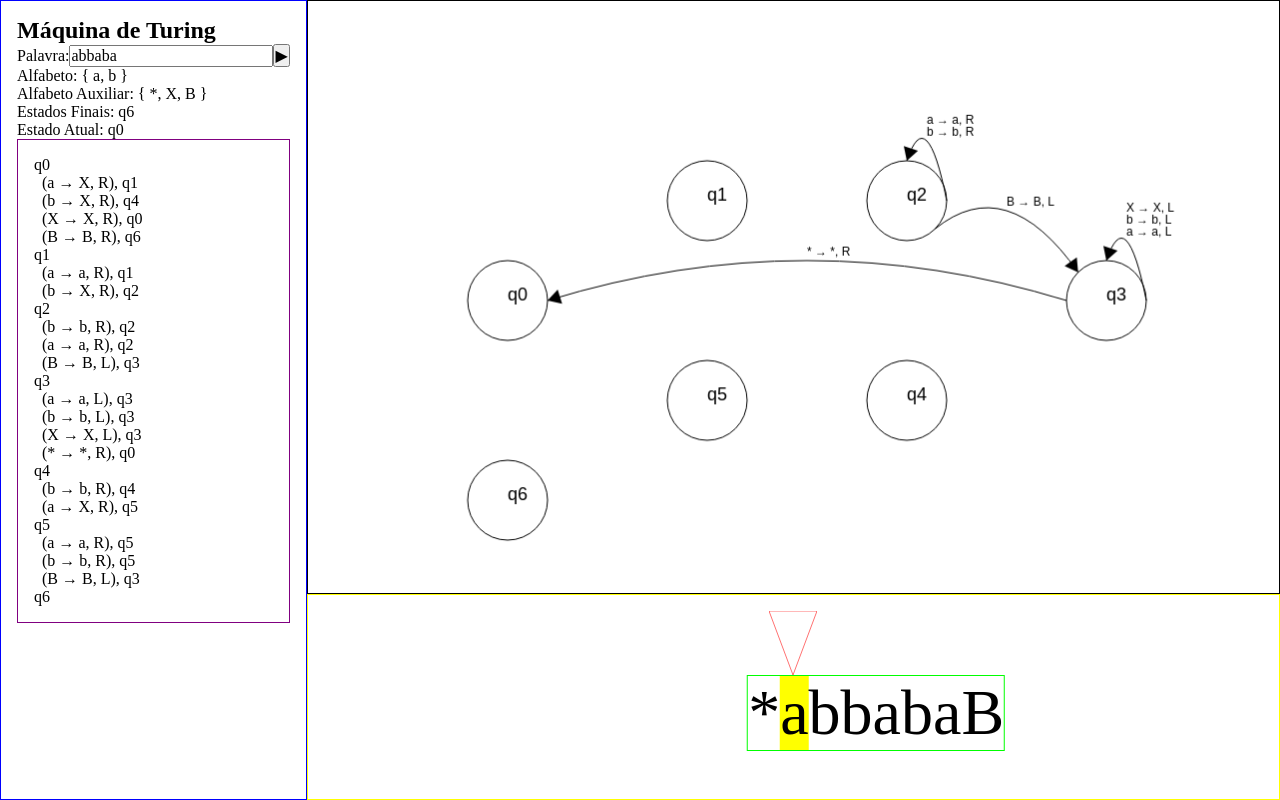
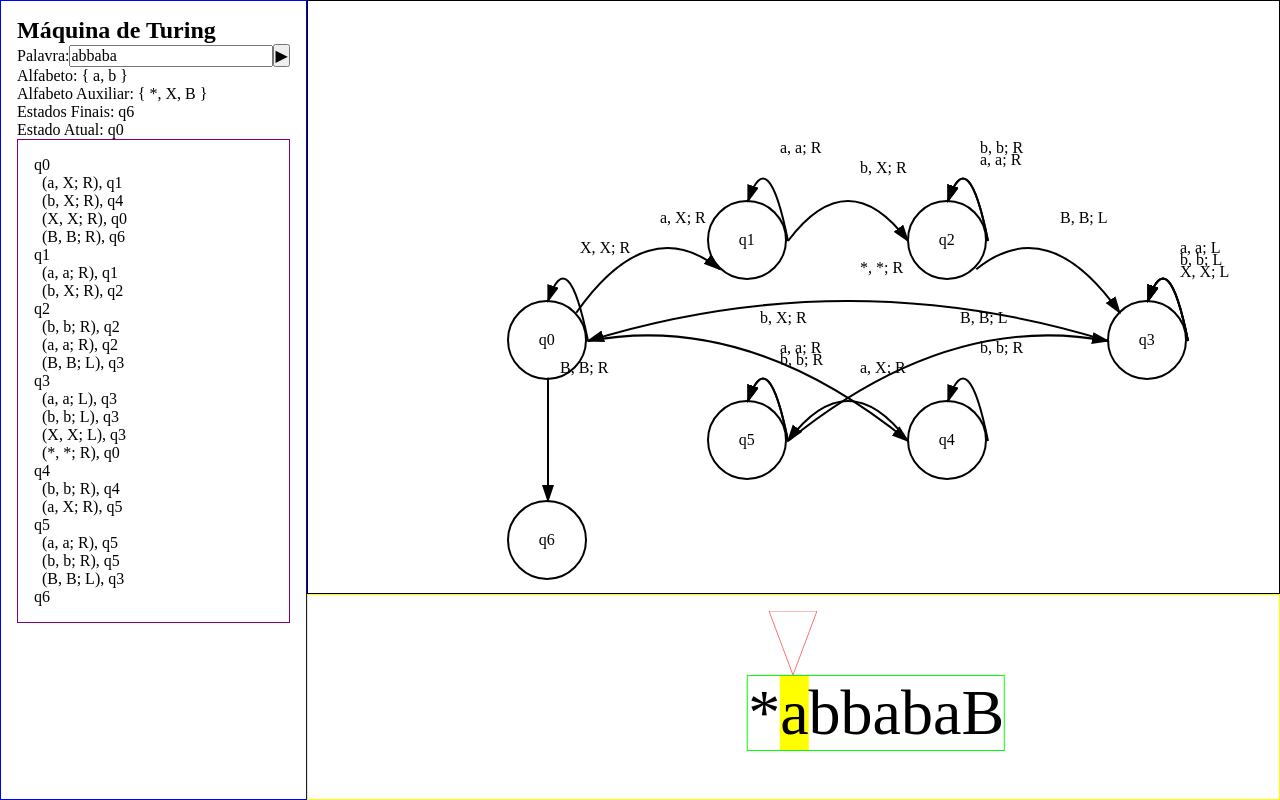
Before and after one commit to Zzrispu/Maquina-de-Turing, a Vue app: page / in a window 1280 px wide. Built offline with nearby package versions, Linux system fonts and the light colour scheme; the HTML template or start-up script is replaced by a standard one.

Commit message:
Canva parcialmente feito

```diff
--- a/src/App.vue
+++ b/src/App.vue
@@ -1,47 +1,195 @@
 <script setup lang="ts">
-import { ref, onMounted, watch, computed } from "vue";
+import { ref, onMounted, watch, computed, reactive } from "vue";
 
-type Transition = [read: string, write: string, direction: "L" | "R", nextStage: State];
 type AuxiliaryAlphabet = [startSymbol: string, markSymbol: string, blankSymbol: string];
 type Coord = [X: number, Y: number];
+type TransitionGeometry = {
+  startJoint: Coord;
+  endJoint: Coord;
+  controlPoint: Coord;
+  labelPos: Coord;
+}
 
 const word = ref<string>("abbaba");
 const head = ref<number>(1);
 
 const states = ref<State[]>([]);
+const stateByElement = new Map<HTMLDivElement, State>();
+const transitions = ref<Transition[]>([]);
+
 const currentState = ref<State>();
+const focusedState = ref<State>();
 const finalStates = ref<State[]>([]);
 const auxiliaryAlphabet = ref<AuxiliaryAlphabet>(["*", "X", "B"]);
 
+const canvaAreaRef = ref<HTMLElement | null>(null);
 const contextMenuRef = ref<HTMLUListElement | null>(null);
-const canvasRef = ref<HTMLCanvasElement | null>(null);
-const ctx = computed(() => canvasRef.value?.getContext("2d") as CanvasRenderingContext2D);
+
 const tapeRef = ref<HTMLDivElement | null>(null);
 
 const tape = ref<string>(auxiliaryAlphabet.value[0] + word.value + auxiliaryAlphabet.value[2]);
 
+class Transition {
+  public read: string;
+  public write: string;
+  public direction: "L" | "R";
+  public toState: State;
+  public stackCount: number = 0;
+
+  private _fromState: State;
+
+  constructor(read: string, write: string, direction: "L" | "R", fromState: State, toState: State) {
+    this.read = read;
+    this.write = write;
+    this.direction = direction;
+    this.toState = toState;
+    this._fromState = fromState;
+
+    this.updateGeometry();
+    transitions.value.push(this);
+  }
+
+  private findClosestJoints(): [Coord, Coord] {
+    const [x, y] = this._fromState.pos;
+    const [nextX, nextY] = this.toState.pos;
+
+    let closestJoints: [Coord, Coord] = [[x, y], [nextX, nextY]];
+    let closestDistance: number = Number.POSITIVE_INFINITY;
+
+    let startI: number, endI: number, startJ: number, endJ: number;
+
+    // Proximo estado está no primeiro quadrante em relação ao estado atual como origem
+    if ((x < nextX) && (y >= nextY)) {startI = 6; endI = 9; startJ = 2; endJ = 5;    }
+    // Segundo quadrante
+    else if ((x > nextX) && (y >= nextY)) {startI = 4; endI = 7; startJ = 0; endJ = 3;}
+    // Terceiro quadrante
+    else if ((x > nextX) && (y < nextY)) {startI = 2; endI = 5; startJ = 6;endJ = 9;}
+    // Quarto quadrante
+    else {startI = 0; endI = 3; startJ = 4; endJ = 7;}
+
+    for (let i = startI; i < endI; i++) {
+      const joint = i < this._fromState.joints.length
+        ? this._fromState.joints[i] as Coord
+        : this._fromState.joints[i - this._fromState.joints.length] as Coord;
+
+      for (let j = startJ; j < endJ; j++) {
+        const nextJoint = j < this.toState.joints.length
+          ? this.toState.joints[j] as Coord
+          : this.toState.joints[j - this.toState.joints.length] as Coord;
+
+        const distance = Math.hypot(joint[0] - nextJoint[0], joint[1] - nextJoint[1]);
+        if (distance < closestDistance) {
+          closestDistance = distance;
+          closestJoints = [joint, nextJoint];
+        }
+      }
+    }
+
+    return closestJoints;
+  }
+
+  public geometry = reactive<TransitionGeometry>({
+    startJoint: [0, 0],
+    endJoint: [0, 0],
+    controlPoint: [0, 0],
+    labelPos: [0, 0],
+  });
+
+  updateGeometry(): void {
+    if (!canvaAreaRef.value) return;
+
+    const [[startX, startY], [endX, endY]] = this.findClosestJoints();
+
+    const cpX = (startX + endX) / 2;
+    const cpY = (startY + endY) / 2 - 80;
+
+    this.geometry.startJoint = [startX, startY];
+    this.geometry.endJoint = [endX, endY];
+    this.geometry.controlPoint = [cpX, cpY];
+    this.geometry.labelPos = [cpX + 12, cpY + 12];
+  }
+
+  retarget(newToState: State): void {
+    this.toState._removeInTransition(this);
+    this.toState = newToState;
+    newToState._inTransitions.push(this);
+    this.updateGeometry();
+  }
+
+  destroy(): void {
+    this._fromState._removeOutTransition(this);
+    this.toState._removeInTransition(this);
+
+    const globalIndex = transitions.value.indexOf(this);
+    if (globalIndex > -1) transitions.value.splice(globalIndex, 1);
+  }
+
+  get fromState(): State {
+    return this._fromState
+  }
+
+  get labelOffSet(): Coord {
+    return [this.geometry.labelPos[0], this.geometry.labelPos[1] + this.stackCount * 12];
+  }
+
+  get label(): string {
+    return `${this.read}, ${this.write}; ${this.direction}`;
+  }
+
+  get pathD(): string {
+    const { startJoint, controlPoint, endJoint } = this.geometry;
+    return `M ${startJoint[0]} ${startJoint[1]} Q ${controlPoint[0]} ${controlPoint[1]} ${endJoint[0]} ${endJoint[1]}`;
+  }
+}
+
 class State {
   private _label: string;
-  private _transitions: Transition[];
+  public _inTransitions: Transition[];
+  private _outTransitions: Transition[];
+  public _element: HTMLDivElement | null = null;
 
-  private _pos: Coord;
+  private _pos: Coord =  [0, 0];
+  private _dragOffSet: Coord = [0, 0];
   private _joints: Coord[] = [];
+  public _radius: number = 40;
 
-  private _radius: number = 40;
+  private updateJoints = (): void => {
+    this._joints = [];
+    for (let angle = 0; angle < 360; angle += 45) {
+      const rad = angle * (Math.PI / 180);
+      const x = (this.pos[0] + this._radius) + this._radius * Math.cos(rad);
+      const y = (this.pos[1] + this._radius) + this._radius * Math.sin(rad);
+      this._joints.push([x, y]);
+    }
+  }
+
+  private applyElementPosition(): void {
+    if (!canvaAreaRef.value) return;
+
+    const {x: canvaX, y: canvaY} = canvaAreaRef.value.getBoundingClientRect();
+    if (this._element) {
+      this._element.style.left = `${this._pos[0] + canvaX}px`;
+      this._element.style.top = `${this._pos[1] + canvaY}px`;
+    }
+  }
+
+  public _removeInTransition(transition: Transition): void {
+    const index = this._inTransitions.indexOf(transition);
+    if (index > -1) this._inTransitions.splice(index, 1);
+  }
+
+  public _removeOutTransition(transition: Transition): void {
+    const index = this._outTransitions.indexOf(transition);
+    if (index > -1) this._outTransitions.splice(index, 1);
+  }
 
   constructor(label?: string, pos?: Coord) {
     if (label) this._label = label;
     else this._label = `q${states.value.length}`;
 
-    this._transitions = [];
-    this._pos = pos ?? [0, 0];
-
-    for (let angle = 0; angle < 360; angle += 45) {
-      const rad = angle * (Math.PI / 180);
-      const x = this._pos[0] + this._radius * Math.cos(rad);
-      const y = this._pos[1] + this._radius * Math.sin(rad);
-      this._joints.push([x, y]);
-    }
+    this._inTransitions = [];
+    this._outTransitions = [];
+    this.pos = pos ?? [0, 0];
 
     states.value.push(this);
   }
@@ -55,153 +203,149 @@ class State {
   }
 
   get transitions(): Transition[] {
-    return this._transitions;
+    return this._outTransitions;
   }
 
-  addTransition(transition: Transition) {
-    this._transitions.push(transition);
+  get pos(): Coord {
+    return this._pos;
+  }
+
+  set pos(pos: Coord) {
+    this._pos = pos;
+    this.updateJoints();
+    this._outTransitions.forEach(t => t.updateGeometry());
+    this._inTransitions.forEach(t => t.updateGeometry());
+
+    this.applyElementPosition();
+  }
+
+  get joints(): Coord[] {
+    return this._joints;
+  }
+
+  addTransition(read: string, write: string, direction: "L" | "R", toState: State): Transition {
+    const transition = new Transition(read, write, direction, this, toState);
+    transition.stackCount = this._outTransitions.filter(ot => ot.toState === toState).length;
+    toState._inTransitions.push(transition);
+    this._outTransitions.push(transition);
+
+    return transition;
   }
 
   removeTransition(transition: Transition | number) {
     if (typeof transition === "number") this.transitions.splice(transition, 1);
     else {
-      const index = this._transitions.indexOf(transition);
-      if (index > -1) this._transitions.splice(index, 1);
+      const index = this._outTransitions.indexOf(transition);
+      if (index > -1) this._outTransitions.splice(index, 1);
       else throw new Error("Transition not found");
     };
   }
 
   executeTransition(): State {
-    for (const transition of this._transitions) {
-      const [read, write, direction, nextState] = transition;
+    for (const transition of this._outTransitions) {
+      const {read, write, direction, toState} = transition;
       if (tape.value[head.value] === read) {
         tape.value = tape.value.substring(0, head.value) + write + tape.value.substring(head.value + 1);
         head.value += direction === "L" ? -1: 1;
         if (head.value < 0) head.value = 0;
         if (head.value >= tape.value.length) head.value = tape.value.length - 1;
-        return nextState;
+        return toState;
       }
     }
     throw new Error("No applicable transition found");
   }
 
-  drawState(): void {
-    const [x, y] = this._pos;
+  private mouseMove = (e: MouseEvent): void => {
+    if (canvaAreaRef.value === null) return;
 
-    ctx.value.beginPath();
-    ctx.value.arc(x, y, this._radius, 0, 2 * Math.PI);
-    ctx.value.stroke();
-    ctx.value.font = "18px Arial";
-    ctx.value.fillText(this._label, x, y);
+    const {x: canvaX, y: canvaY} = canvaAreaRef.value.getBoundingClientRect();
+
+    this.pos = [e.clientX - canvaX - this._dragOffSet[0], e.clientY - canvaY - this._dragOffSet[1]];
   }
 
-  drawTransitions(): void {
-    const [x, y] = this._pos;
-    const transitionCounts = new Map<State, [number, Coord]>();
+  private mouseUp = (e: MouseEvent): void => {
+    if (canvaAreaRef.value === null) return;
 
-    for (const transition of this._transitions) {
-      const [read, write, direction, nextState] = transition;
-      const [nextX, nextY] = nextState._pos;
+    canvaAreaRef.value.removeEventListener('mousemove', this.mouseMove);
+    canvaAreaRef.value.removeEventListener('mouseup', this.mouseUp);
+  }
 
-      if (transitionCounts.has(nextState)) {
-        const coord = transitionCounts.get(nextState)?.[1] as Coord;
-        const count = transitionCounts.get(nextState)?.[0] as number;
-        ctx.value.font = "12px Arial";
-        ctx.value.fillText(`${read} → ${write}, ${direction}`, coord[0], coord[1] - (12 * count));
-        transitionCounts.set(nextState, [count + 1, coord]);
-        continue;
-      }
+  private mouseDown = (e: MouseEvent): void => {
+    if (this._element === null || canvaAreaRef.value === null) return;
 
-      let closestJoints: [Coord, Coord] = [this._pos, nextState._pos];
-      let closestDistance: number = Number.POSITIVE_INFINITY;
+    switch (e.button) {
+      case 0:
+        const rect = this._element.getBoundingClientRect();
+        this._dragOffSet = [e.clientX - rect.left, e.clientY - rect.top];
 
-      let startI: number;
-      let endI: number;
-      let startJ: number;
-      let endJ: number;
+        canvaAreaRef.value.addEventListener('mousemove', this.mouseMove);
+        canvaAreaRef.value.addEventListener('mouseup', this.mouseUp);
+        break;
 
-      // Proximo estado está no primeiro quadrante em relação ao estado atual como origem
-      if ((x < nextX) && (y >= nextY)) {
-        startI = 6;
-        endI = 9;
-        startJ = 2;
-        endJ = 5;
-      }
-      // Segundo quadrante
-      else if ((x > nextX) && (y >= nextY)) {
-        startI = 4;
-        endI = 7;
-        startJ = 0;
-        endJ = 3;
-      }
-      // Terceiro quadrante
-      else if ((x > nextX) && (y < nextY)) {
-        startI = 2;
-        endI = 5;
-        startJ = 6;
-        endJ = 9;
-      }
-      // Quarto quadrante
-      else {
-        startI = 0;
-        endI = 3;
-        startJ = 4;
-        endJ = 7;
-      }
+      case 2:
+        focusedState.value = this;
+        break;
 
-      for (let i = startI; i < endI; i++) {
-        const joint = i < this._joints.length ? this._joints[i] as Coord : this._joints[i - this._joints.length] as Coord;
-        for (let j = startJ; j < endJ; j++) {
-          const nextJoint = j < nextState._joints.length ? nextState._joints[j] as Coord : nextState._joints[j - nextState._joints.length] as Coord;
-          const distance = Math.hypot(joint[0] - nextJoint[0], joint[1] - nextJoint[1]);
-          if (distance < closestDistance) {
-            closestDistance = distance;
-            closestJoints = [joint, nextJoint];
-          }
-        }
-      }
+      default:
+        break;
+    }
+  }
 
-      const cpX = (closestJoints[0][0] + closestJoints[1][0]) / 2;
-      const cpY = (closestJoints[0][1] + closestJoints[1][1]) / 2 - 80;
+  renderElement(): void {
+    if (!canvaAreaRef.value) throw new Error("No Canvas Area defined");
 
-      ctx.value.beginPath();
-      ctx.value.moveTo(closestJoints[0][0], closestJoints[0][1]);
-      ctx.value.quadraticCurveTo(cpX, cpY, closestJoints[1][0], closestJoints[1][1]);
-      ctx.value.stroke();
+    const element = document.createElement("div");
+    element.style.position = "fixed";
+    element.style.aspectRatio = "1/1";
+    element.style.width = `${this._radius * 2}px`;
+    element.style.border = `2px solid #000000`;
+    element.style.borderRadius = `50%`;
+    element.style.display = `grid`;
+    element.style.placeItems = `center`;
+    element.style.cursor = `move`;
 
-      const dx = closestJoints[1][0] - cpX;
-      const dy = closestJoints[1][1] - cpY;
-      const angle = Math.atan2(dy, dx);
+    this._element = element;
 
-      const arrowLength = 15;
-      ctx.value.beginPath();
-      ctx.value.moveTo(closestJoints[1][0], closestJoints[1][1]);
-      ctx.value.lineTo(
-        closestJoints[1][0] - arrowLength * Math.cos(angle - Math.PI / 6),
-        closestJoints[1][1] - arrowLength * Math.sin(angle - Math.PI / 6)
-      );
-      ctx.value.lineTo(
-        closestJoints[1][0] - arrowLength * Math.cos(angle + Math.PI / 6),
-        closestJoints[1][1] - arrowLength * Math.sin(angle + Math.PI / 6)
-      );
-      ctx.value.closePath();
-      ctx.value.fill();
+    this._element.addEventListener('mousedown', this.mouseDown);
 
-      ctx.value.font = "12px Arial";
-      ctx.value.fillText(`${read} → ${write}, ${direction}`, cpX, cpY + 35);
+    const label = document.createElement("p");
+    label.innerText = this._label;
+    this._element.appendChild(label);
 
-      transitionCounts.set(nextState, [1, [cpX, cpY + 35]]);
+    canvaAreaRef.value.appendChild(this._element);
+    this.applyElementPosition();
+    stateByElement.set(this._element, this);
+  }
+
+  destroy(): void {
+    [...this._outTransitions].forEach(t => t.destroy());
+    [...this._inTransitions].forEach(t => t.destroy());
+
+    if (this._element) {
+      this._element.removeEventListener('mousedown', this.mouseDown);
+      this._element.remove();
+      this._element = null;
     }
+
+    if (canvaAreaRef.value) {
+      canvaAreaRef.value.removeEventListener('mousemove', this.mouseMove);
+      canvaAreaRef.value.removeEventListener('mouseup', this.mouseUp);
+    }
+
+    const index = states.value.indexOf(this);
+    if (index > -1) states.value.splice(index, 1);
+
+    if (currentState.value === this) currentState.value = undefined;
+    if (focusedState.value === this) focusedState.value = undefined;
   }
 }
 
 function updateCtxMenuPos(pos: Coord): void {
-  if (!contextMenuRef.value || !canvasRef.value) return;
+  if (!contextMenuRef.value || !canvaAreaRef.value) return;
 
-  const {x: canvaX, y: canvaY} = canvasRef.value.getBoundingClientRect();
-  const maxTopValue = canvasRef.value.clientHeight - contextMenuRef.value.offsetHeight + canvaY;
-  const maxLeftValue = canvasRef.value.clientWidth - contextMenuRef.value.offsetWidth + canvaX;
-  console.log("Canvas position" + canvasRef.value.clientLeft);
+  const {x: canvaX, y: canvaY} = canvaAreaRef.value.getBoundingClientRect();
+  const maxTopValue = canvaAreaRef.value.clientHeight - contextMenuRef.value.offsetHeight + canvaY;
+  const maxLeftValue = canvaAreaRef.value.clientWidth - contextMenuRef.value.offsetWidth + canvaX;
   const [x, y] = pos;
 
   contextMenuRef.value.style.left = `${Math.min(maxLeftValue, x)}px`;
@@ -227,36 +371,73 @@ function iterate() {
 }
 
 function createNewState(e: PointerEvent): State {
-  if (!canvasRef.value) throw new Error("No defined Canvas");
+  if (!canvaAreaRef.value) throw new Error("No defined Canvas");
 
-  const {x: canvaX, y: canvaY} = canvasRef.value.getBoundingClientRect();
+  const {x: canvaX, y: canvaY} = canvaAreaRef.value.getBoundingClientRect();
   const state = new State(undefined, [e.clientX - canvaX, e.clientY - canvaY]);
-  state.drawState();
+  state.renderElement();
   return state;
 }
 
-onMounted(() => {
-  // A função anonima abeixo executa uma vez e não gera reziduos
-  {
-    const { width: canvaWidth, height: canvaHeight } = (canvasRef.value?.parentElement as HTMLElement).getBoundingClientRect();
-    canvasRef.value!.width = canvaWidth;
-    canvasRef.value!.height = canvaHeight;
+function createNewTransition(e: PointerEvent): Transition{
+  if (!focusedState.value || !canvaAreaRef.value) throw new Error("No focused State");
+  const {x: canvaX, y: canvaY} = canvaAreaRef.value.getBoundingClientRect();
 
-    moveTape();
+  const statesElements = canvaAreaRef.value.querySelectorAll("div");
+
+  const mouseMove = (e: MouseEvent) => {
+    tempState.pos = [e.clientX - canvaX, e.clientY - canvaY];
   }
 
-  // Adiciona o custom context menu ao Canvas
+  const mouseDown = (e: MouseEvent) => {
+    canvaAreaRef.value!.removeEventListener('mousemove', mouseMove);
+    canvaAreaRef.value!.removeEventListener('mousedown', mouseDown);
+
+    const target = e.target as HTMLElement;
+    const element = target.closest('div') as HTMLDivElement | null;
+    const clickedState = element ? stateByElement.get(element) : undefined;
+    console.log(clickedState);
+
+    if (clickedState && clickedState !== tempState) {
+      transition.retarget(clickedState);
+    } else {
+      transition.destroy();
+    }
+
+    const [read, write, direction] = prompt("Função de transição", "a a R")!.split(" ");
+    transition.read = read ?? "a";
+    transition.write = write ?? "a";
+    transition.direction = direction as "L" | "R" ?? "R";
+
+    tempState.destroy();
+  }
+
+  canvaAreaRef.value.addEventListener('mousemove', mouseMove);
+  canvaAreaRef.value.addEventListener('mousedown', mouseDown);
+
+  const tempState = new State();
+  tempState._radius = 1;
+  const transition = focusedState.value.addTransition("", "", "R", tempState);
+
+  return transition;
+}
+
+onMounted(() => {
+  // Lógica do Custom Context Menu
   {
-    canvasRef.value!.addEventListener("contextmenu", (e) => {
-      e.preventDefault(); // Previne que o default context menu apareça
+    canvaAreaRef.value!.addEventListener("contextmenu", (e) => {
+      e.preventDefault();
       updateCtxMenuPos([e.clientX, e.clientY]);
       contextMenuRef.value!.style.visibility = "visible";
     });
 
     document.addEventListener("click", () => {
-      contextMenuRef.value!.style.removeProperty("visibility");
+      contextMenuRef.value!.style.visibility = "hidden";
+      focusedState.value = undefined;
     })
   }
+
+  moveTape();
 
   const [startSymbol, markSymbol, blankSymbol] = auxiliaryAlphabet.value;
 
@@ -268,43 +449,40 @@ onMounted(() => {
   const q5 = new State("q5", [400, 400]);
   const q6 = new State("q6", [200, 500]);
 
-  q0.addTransition(["a", markSymbol, "R", q1]);
-  q0.addTransition(["b", markSymbol, "R", q4]);
-  q0.addTransition([markSymbol, markSymbol, "R", q0]);
-  q0.addTransition([blankSymbol, blankSymbol, "R", q6]);
+  q0.addTransition("a", markSymbol, "R", q1);
+  q0.addTransition("b", markSymbol, "R", q4);
+  q0.addTransition(markSymbol, markSymbol, "R", q0);
+  q0.addTransition(blankSymbol, blankSymbol, "R", q6);
 
-  q1.addTransition(["a", "a", "R", q1]);
-  q1.addTransition(["b", markSymbol, "R", q2]);
+  q1.addTransition("a", "a", "R", q1);
+  q1.addTransition("b", markSymbol, "R", q2);
 
-  q2.addTransition(["b", "b", "R", q2]);
-  q2.addTransition(["a", "a", "R", q2]);
-  q2.addTransition([blankSymbol, blankSymbol, "L", q3]);
+  q2.addTransition("b", "b", "R", q2);
+  q2.addTransition("a", "a", "R", q2);
+  q2.addTransition(blankSymbol, blankSymbol, "L", q3);
 
-  q3.addTransition(["a", "a", "L", q3]);
-  q3.addTransition(["b", "b", "L", q3]);
-  q3.addTransition([markSymbol, markSymbol, "L", q3]);
-  q3.addTransition([startSymbol, startSymbol, "R", q0]);
+  q3.addTransition("a", "a", "L", q3);
+  q3.addTransition("b", "b", "L", q3);
+  q3.addTransition(markSymbol, markSymbol, "L", q3);
+  q3.addTransition(startSymbol, startSymbol, "R", q0);
 
-  q4.addTransition(["b", "b", "R", q4]);
-  q4.addTransition(["a", markSymbol, "R", q5]);
+  q4.addTransition("b", "b", "R", q4);
+  q4.addTransition("a", markSymbol, "R", q5);
 
-  q5.addTransition(["a", "a", "R", q5]);
-  q5.addTransition(["b", "b", "R", q5]);
-  q5.addTransition([blankSymbol, blankSymbol, "L", q3]);
+  q5.addTransition("a", "a", "R", q5);
+  q5.addTransition("b", "b", "R", q5);
+  q5.addTransition(blankSymbol, blankSymbol, "L", q3);
 
   currentState.value = q0;
   finalStates.value = [q6];
 
-  q0.drawState();
-  q1.drawState();
-  q2.drawState();
-  q3.drawState();
-  q4.drawState();
-  q5.drawState();
-  q6.drawState();
-
-  q2.drawTransitions();
-  q3.drawTransitions();
+  q0.renderElement();
+  q1.renderElement();
+  q2.renderElement();
+  q3.renderElement();
+  q4.renderElement();
+  q5.renderElement();
+  q6.renderElement();
 
   // Quando o input da palavra muda, essa função é chamada
   watch(word, (newWord) => {
@@ -331,17 +509,31 @@ onMounted(() => {
           <p>{{ state.label }}</p>
           <ul>
             <li v-for="(transition, index) of state.transitions" :key="index">
-              ({{ transition[0] }} → {{ transition[1] }}, {{ transition[2] }}), {{ transition[3].label }}
+              ({{ transition.label }}), {{ transition.toState.label }}
             </li>
           </ul>
         </li>
       </ul>
     </section>
-    <section id="canva-area" style="grid-area: canva-area; border: 1px solid black;">
+    <section ref="canvaAreaRef" id="canva-area" style="grid-area: canva-area; border: 1px solid black;">
+      <svg ref="arrowLayerRef" id="arrows-layer" :width="canvaAreaRef?.clientWidth" :height="canvaAreaRef?.clientHeight">
+        <defs>
+          <marker id="arrowhead" markerWidth="10" markerHeight="10" refX="8" refY="3" orient="auto" markerUnits="strokeWidth">
+            <path d="M0, 0 L0, 6 L9, 3 z" fill="black" />
+          </marker>
+        </defs>
+        <g v-for="transition in transitions" :key="transition.label + transition.fromState.label + transition.toState.label">
+          <path :d="transition.pathD" fill="none" stroke="black" stroke-width="2" marker-end="url(#arrowhead)" />
+          <text :x="transition.labelOffSet[0]" :y="transition.labelOffSet[1]">
+            {{ transition.label }}
+          </text>
+        </g>
+      </svg>
       <ul ref="contextMenuRef" id="context-menu">
         <li @click="createNewState">Novo Estado</li>
+        <li v-if="focusedState" @click="createNewTransition">Nova Transição</li>
+        <li v-if="focusedState" @click="focusedState.destroy()">Deletar Estado</li>
       </ul>
-      <canvas id="canva" ref="canvasRef"></canvas>
     </section>
     <section id="machine-area" style="grid-area: machine-area; border: 1px solid yellow;">
       <svg width="24px" height="24px" viewBox="0 0 100 100" preserveAspectRatio="none">
@@ -388,6 +580,7 @@ main {
     border-radius: 5px;
     overflow: hidden;
     visibility: hidden;
+    z-index: 1;
 
     &>li {
       padding: .5rem 1rem;
@@ -399,7 +592,7 @@ main {
     }
   }
 
-  &>#canva {
+  &>#arrow-layer {
     width: 100%;
     height: 100%;
     display: block;
```
Also changed, not shown: src/main.ts (+4 -4 lines).
